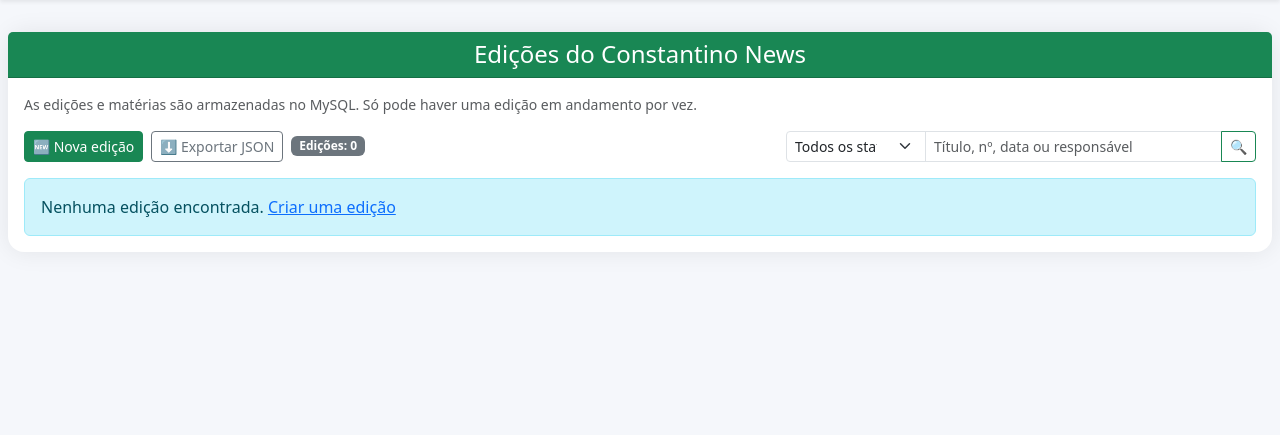
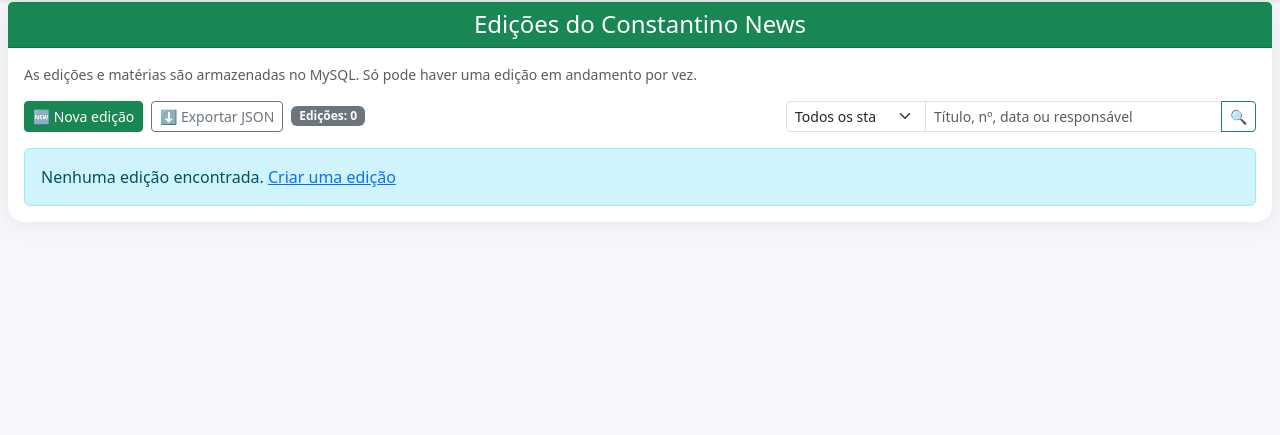
Before and after one commit to feliper272812/fulltime-node, a Node server app: template views/tabEdicoes.ejs in a window 1280 px wide. Shown: the part 56-491 px from the top of the page. Run offline with Node 20, Linux system fonts and the light colour scheme; the template is opened without the code that fills it, so the values that code supplies are empty.

Commit message:
Alterados espaços de nav e título

```diff
--- /dev/null
+++ b/public/js/nav-content-spacing.js
@@ -0,0 +1,38 @@
+(() => {
+  const navbar = document.querySelector('nav.navbar.fixed-top');
+  const main = document.querySelector('main');
+  const fallbackContent = document.querySelector('.pdv-container, body > .card-custom');
+  const content = main || fallbackContent;
+
+  if (!navbar || !content) return;
+
+  let animationFrame = 0;
+
+  const updateLayout = () => {
+    if (animationFrame) return;
+
+    animationFrame = window.requestAnimationFrame(() => {
+      animationFrame = 0;
+      const navbarHeight = Math.ceil(navbar.getBoundingClientRect().bottom);
+
+      document.body.style.setProperty('padding-top', `${navbarHeight}px`, 'important');
+      document.documentElement.style.setProperty('--navbar-height', `${navbarHeight}px`);
+
+      if (main) {
+        main.style.setProperty('padding-top', '2px', 'important');
+        if (main.firstElementChild) {
+          main.firstElementChild.style.setProperty('margin-top', '0px', 'important');
+        }
+      } else {
+        content.style.setProperty('margin-top', '2px', 'important');
+      }
+    });
+  };
+
+  updateLayout();
+  window.addEventListener('resize', updateLayout);
+
+  if ('ResizeObserver' in window) {
+    new ResizeObserver(updateLayout).observe(navbar);
+  }
+})();
--- a/views/frenteDeCaixa.ejs
+++ b/views/frenteDeCaixa.ejs
@@ -102,7 +102,7 @@ Autor: Felipe Rodrigues - FullTime Technology
     .pdv-container {
       display: flex;
       flex: 1;
-      height: calc(100vh - 105px) !important;
+      height: calc(100vh - var(--navbar-height, 56px) - 51px) !important;
       overflow: hidden !important;
     }
     .pdv-left {
--- a/views/partials/nav-sistema.ejs
+++ b/views/partials/nav-sistema.ejs
@@ -115,4 +115,6 @@
   </div>
 </nav>
 
+<script src="/js/nav-content-spacing.js" defer></script>
+
 <!-- ////////////////////////////////////////////////////////////////////////////////////////////////// -->
--- a/views/partials/navbar.ejs
+++ b/views/partials/navbar.ejs
@@ -101,4 +101,6 @@
   </div>
 </nav>
 
+<script src="/js/nav-content-spacing.js" defer></script>
+
 <!-- ////////////////////////////////////////////////////////////////////////////////////////////////// -->
--- a/views/tabEdicoes.ejs
+++ b/views/tabEdicoes.ejs
@@ -19,7 +19,7 @@
 <body>
     <%- include('partials/nav-sistema') %>
     <main class="container-fluid px-2">
-        <div class="card card-custom border-0 mt-3">
+        <div class="card card-custom border-0">
             <div class="card-header bg-success text-white">
                 <h1 class="h4 mb-0 text-center">Edições do Constantino News</h1>
             </div>
--- a/views/tabOrdensServico.ejs
+++ b/views/tabOrdensServico.ejs
@@ -18,7 +18,7 @@
 <body>
     <%- include('partials/navbar') %>
     <main class="container-fluid px-2">
-        <div class="card card-custom border-0 mt-3">
+        <div class="card card-custom border-0">
             <div class="card-header bg-success text-white">
                 <h3 class="mb-0 text-center">Tabela de Ordens de Serviço</h3>
             </div>
```
